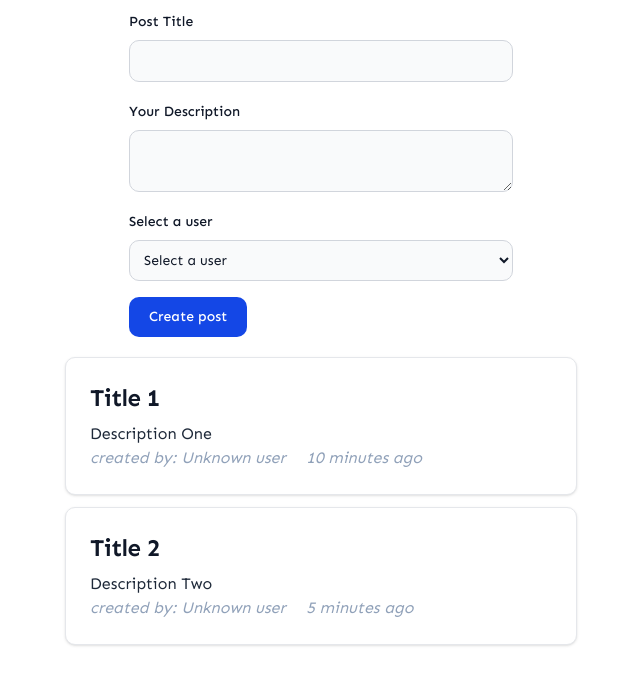
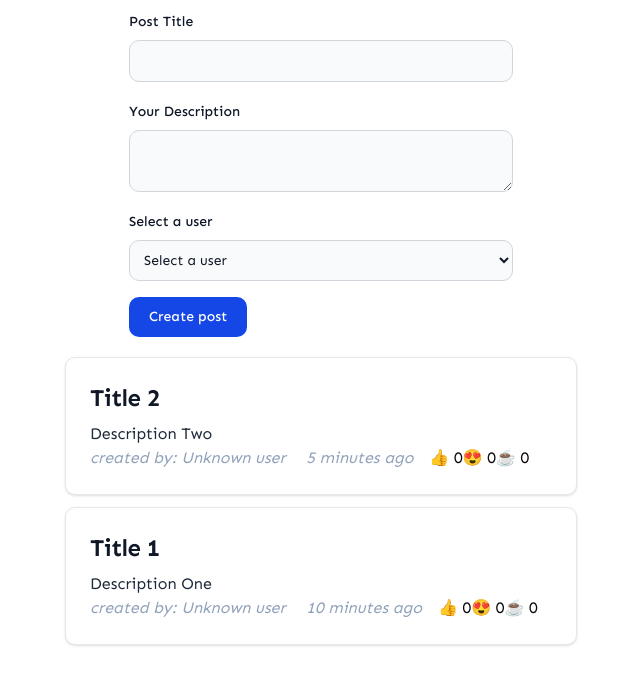
Before and after one commit to meshal23/restaurent-management-system, a React (Vite) app: page /post-redux in a window 1280 px wide. Shown: the top 684 px of the page, without its empty margins (319-959 px from the left). Built offline with nearby package versions, Linux system fonts and the light colour scheme; sample sign-in values are in the browser's storage; what tailwindcss-motion would draw is missing.

Commit message:
reactions added for each posts

```diff
--- a/src/features/posts/PostList.tsx
+++ b/src/features/posts/PostList.tsx
@@ -4,9 +4,17 @@ import CreatePostForm from "./CreatePostForm";
 import { selectAllPosts } from "./PostSlice";
 import PostAuthour from "./PostAuthour";
 import TimeAgo from "./TimeAgo";
+import ReactionButtons from "./ReactionButtons";
 
 const PostList = () => {
   const posts = useSelector(selectAllPosts);
+
+  const orderedPost = posts
+    ?.slice()
+    .sort((a: any, b: any) => b.date.localeCompare(a.date));
+  // here we use slice() to create copy of post array
+  // && localeCompare is to compare 2 dates
+
   return (
     <section className="w-full flex flex-col justify-center items-center">
       <div className="w-full mt-3">
@@ -15,7 +23,8 @@ const PostList = () => {
 
       {/* post list */}
       <div className="w-full mt-5 flex flex-col justify-center items-center gap-3">
-        {posts.map((post: any) => {
+        {/* orderedpost used here because new post should be on top of the list */}
+        {orderedPost.map((post: any) => {
           return (
             <div
               key={post.id}
@@ -30,6 +39,7 @@ const PostList = () => {
               <p className="flex gap-4">
                 <PostAuthour userId={post.userId} />
                 <TimeAgo timestamp={post.date} />
+                <ReactionButtons post={post} />
               </p>
             </div>
           );
--- a/src/features/posts/PostSlice.ts
+++ b/src/features/posts/PostSlice.ts
@@ -8,6 +8,11 @@ const initialState = [
     title: "Title 1",
     description: "Description One",
     date: sub(new Date(), { minutes: 10 }).toISOString(),
+    reactions: {
+      thumbsUp: 0,
+      wow: 0,
+      coffee: 0,
+    },
   },
 
   {
@@ -15,6 +20,11 @@ const initialState = [
     title: "Title 2",
     description: " Description Two",
     date: sub(new Date(), { minutes: 5 }).toISOString(),
+    reactions: {
+      thumbsUp: 0,
+      wow: 0,
+      coffee: 0,
+    },
   },
 ];
 
@@ -31,6 +41,7 @@ const postSlice = createSlice({
           description: any;
           date: any;
           userId: any;
+          reactions: any;
         }>
       ) {
         state.push(action.payload);
@@ -43,14 +54,36 @@ const postSlice = createSlice({
             description,
             date: new Date().toISOString(),
             userId,
+            reactions: {
+              thumbsUp: 0,
+              wow: 0,
+              coffee: 0,
+            },
           },
         };
       },
+    },
+
+    reactionAdded(
+      state,
+      action: PayloadAction<{
+        postId: string;
+        reaction: unknown;
+      }>
+    ) {
+      const { postId, reaction } = action.payload;
+      const reactedPost = state.find((post) => post.id === postId);
+
+      if (reactedPost) {
+        reactedPost.reactions[
+          reaction as keyof typeof reactedPost.reactions
+        ] += 1;
+      }
     },
   },
 });
 
 export const selectAllPosts = (state: any) => state.posts;
 
-export const { createPost } = postSlice.actions;
+export const { createPost, reactionAdded } = postSlice.actions;
 export default postSlice.reducer;
--- /dev/null
+++ b/src/features/posts/ReactionButtons.tsx
@@ -0,0 +1,32 @@
+/* eslint-disable @typescript-eslint/no-explicit-any */
+import { useDispatch } from "react-redux";
+import { reactionAdded } from "./PostSlice";
+
+const ReactionButtons = ({ post }: any) => {
+  const dispatch = useDispatch();
+
+  const reactionEmojis = {
+    thumbsUp: "👍",
+    wow: "😍",
+    coffee: "☕",
+  };
+
+  const reactionButtons = Object.entries(reactionEmojis).map(
+    ([name, emoji]) => {
+      return (
+        <button
+          key={name}
+          type="button"
+          onClick={() =>
+            dispatch(reactionAdded({ postId: post.id, reaction: name }))
+          }
+        >
+          {emoji} {post.reactions[name]}
+        </button>
+      );
+    }
+  );
+  return <div>{reactionButtons}</div>;
+};
+
+export default ReactionButtons;
```
